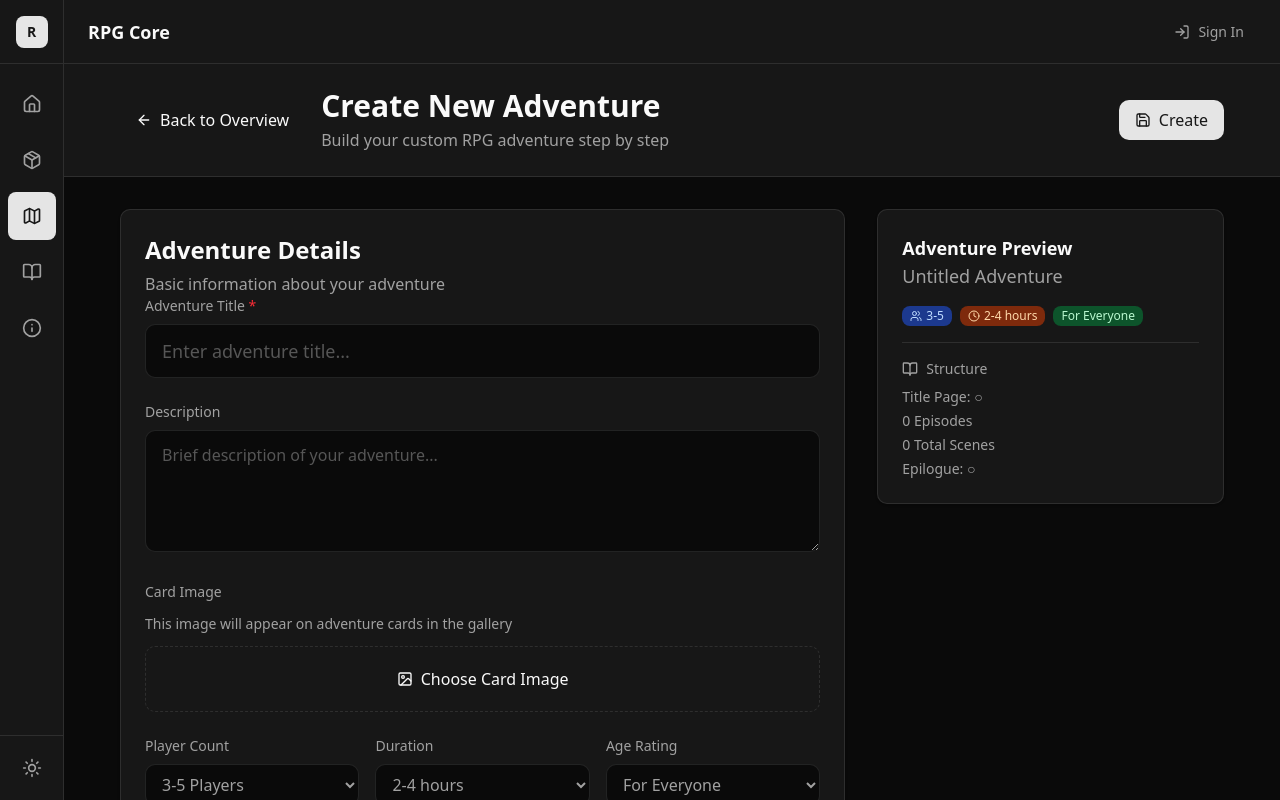
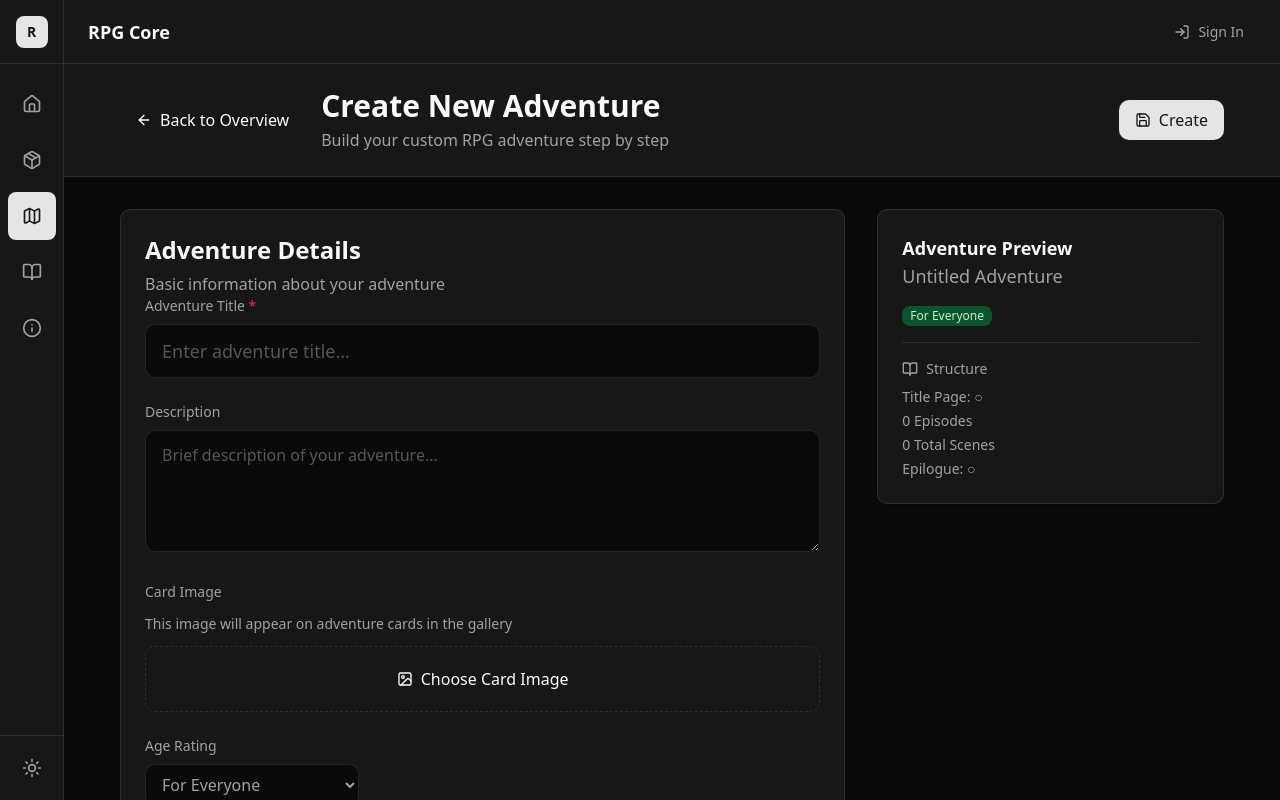
Before and after one commit to NaetharuCodes/rpg-app-core, a React (Vite) app in the folder rpg-ui/: page /adventures/create in a window 1280 px wide. Built offline with nearby package versions, Linux system fonts and the light colour scheme.

Commit message:
Update Adventure Type

```diff
--- a/rpg-ui/src/pages/Adventures/AdventureBuilderOverviewPage.tsx
+++ b/rpg-ui/src/pages/Adventures/AdventureBuilderOverviewPage.tsx
@@ -59,8 +59,6 @@ const createEmptyAdventure = (): Adventure => ({
   genres: [],
   is_official: false,
   age_rating: "For Everyone",
-  playerCount: "3-5",
-  duration: "2-4 hours",
   episodes: [],
   created_at: "",
 });
@@ -369,8 +367,6 @@ export function AdventureBuilderOverviewPage() {
           card_image_url: adventure.card_image_url,
           genres: adventure.genres,
           age_rating: adventure.age_rating,
-          playerCount: adventure.playerCount,
-          duration: adventure.duration,
         });
         await loadAdventure(adventure.id);
         alert("Adventure updated!");
@@ -383,35 +379,6 @@ export function AdventureBuilderOverviewPage() {
           genres: adventure.genres || [],
           is_official: false,
           age_rating: adventure.age_rating,
-          playerCount: adventure.playerCount,
-          duration: adventure.duration,
-        });
-
-        // Auto-create title page
-        await adventureService.titlePage.create(created.id, {
-          title: adventure.title,
-          subtitle: "",
-          banner_image_url: "",
-          introduction: "",
-          background: "",
-          prologue: "",
-        });
-
-        // Auto-create first episode
-        const firstEpisode = await adventureService.episodes.create(
-          created.id,
-          {
-            title: "Episode 1",
-            description: "",
-          }
-        );
-
-        // Auto-create first scene in the episode
-        await adventureService.scenes.create(created.id, firstEpisode.id, {
-          title: "Scene 1",
-          description: "",
-          prose: "",
-          gm_notes: "",
         });
 
         setAdventure(created);
@@ -580,48 +547,6 @@ export function AdventureBuilderOverviewPage() {
                   </div>
 
                   <div className="grid grid-cols-1 md:grid-cols-3 gap-4">
-                    <div>
-                      <label className="block text-sm font-medium mb-2">
-                        Player Count
-                      </label>
-                      <select
-                        value={adventure.playerCount}
-                        onChange={(e) =>
-                          setAdventure((prev) => ({
-                            ...prev,
-                            playerCount: e.target.value,
-                          }))
-                        }
-                        className="w-full px-3 py-2 border border-border rounded-lg bg-background focus:outline-none focus:ring-2 focus:ring-ring"
-                      >
-                        <option value="2-3">2-3 Players</option>
-                        <option value="3-5">3-5 Players</option>
-                        <option value="4-6">4-6 Players</option>
-                        <option value="5-8">5-8 Players</option>
-                      </select>
-                    </div>
-
-                    <div>
-                      <label className="block text-sm font-medium mb-2">
-                        Duration
-                      </label>
-                      <select
-                        value={adventure.duration}
-                        onChange={(e) =>
-                          setAdventure((prev) => ({
-                            ...prev,
-                            duration: e.target.value,
-                          }))
-                        }
-                        className="w-full px-3 py-2 border border-border rounded-lg bg-background focus:outline-none focus:ring-2 focus:ring-ring"
-                      >
-                        <option value="1-2 hours">1-2 hours</option>
-                        <option value="2-4 hours">2-4 hours</option>
-                        <option value="4-6 hours">4-6 hours</option>
-                        <option value="6+ hours">6+ hours</option>
-                      </select>
-                    </div>
-
                     <div>
                       <label className="block text-sm font-medium mb-2">
                         Age Rating
@@ -928,12 +853,6 @@ export function AdventureBuilderOverviewPage() {
                   </div>
 
                   <div className="flex items-center gap-2 flex-wrap">
-                    <Badge variant="fantasy" icon={Users} size="sm">
-                      {adventure.playerCount}
-                    </Badge>
-                    <Badge variant="scifi" icon={Clock} size="sm">
-                      {adventure.duration}
-                    </Badge>
                     <Badge
                       variant={ageRatingColors[adventure.age_rating]}
                       size="sm"
--- a/rpg-ui/src/services/api.ts
+++ b/rpg-ui/src/services/api.ts
@@ -21,8 +21,6 @@ export interface Adventure {
   genres: string[];
   is_official: boolean;
   age_rating: "For Everyone" | "Teen" | "Adult";
-  playerCount: string;
-  duration: string;
   user_id?: number;
   title_page?: TitlePage;
   epilogue?: Epilogue;
```
